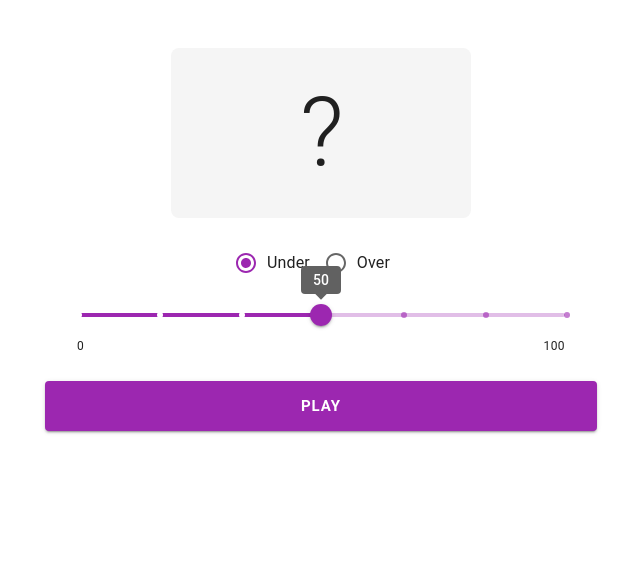
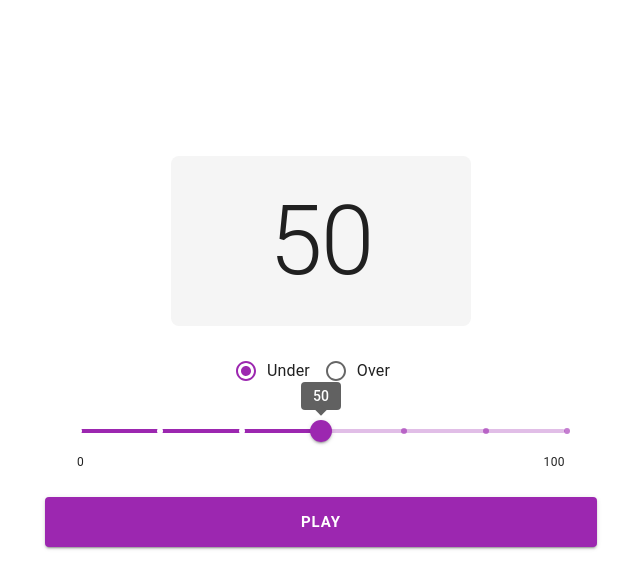
Before and after one commit to olhayakubovska/dice-game, a Next.js app: page / in a window 1280 px wide. Shown: the top 588 px of the page, without its empty margins (319-959 px from the left). Built offline with nearby package versions, Linux system fonts and the light colour scheme; what @mui/material-nextjs would draw is missing.

Commit message:
feat: enhance DiceGame component with improved error handling and animation; refactor layout for ResultAlert and HistoryTable

```diff
--- a/components/DiceGame.tsx
+++ b/components/DiceGame.tsx
@@ -2,11 +2,11 @@
 
 import { useCallback, useEffect } from 'react';
 import {
-  Alert, Box, Button, FormControlLabel, Paper, Radio, RadioGroup,
+  Alert, Box, Button, FormControlLabel, Grow, Paper, Radio, RadioGroup,
   Slider, Typography,
 } from '@mui/material';
 import { GuessType } from '@/types/game';
-import { THRESHOLD_MAX, THRESHOLD_MIN } from '@/lib/constants';
+import { MAX_HISTORY, THRESHOLD_MAX, THRESHOLD_MIN } from '@/lib/constants';
 import ResultAlert from './ResultAlert';
 import HistoryTable from './HistoryTable';
 import { useDiceGame } from '@/hooks/useDiceGame';
@@ -16,6 +16,8 @@ const RESULT_DISPLAY_WIDTH = 300;
 const RESULT_DISPLAY_HEIGHT = 170;
 const RESULT_FONT_SIZE = 96;
 const RESULT_FONT_WEIGHT = 300;
+const HISTORY_ROW_HEIGHT = 37;
+const HISTORY_RESERVED_HEIGHT = HISTORY_ROW_HEIGHT * (MAX_HISTORY + 1);
 
 export default function DiceGame() {
   const {
@@ -44,8 +46,14 @@ export default function DiceGame() {
 
   return (
     <Box>
+      <Box sx={{ display: 'grid', pb: 2 }}>
+        <Box sx={{ gridArea: '1 / 1', visibility: 'hidden' }} aria-hidden>
+          <ResultAlert result={{ result: 0, isWin: true }} threshold={threshold} guess={guess} />
+        </Box>
+
+        <Box sx={{ gridArea: '1 / 1' }}>
           {error && (
-        <Alert severity="error" sx={{ mb: 2 }}>
+            <Alert severity="error">
               {error}
             </Alert>
           )}
@@ -53,6 +61,8 @@ export default function DiceGame() {
           {lastResult && (
             <ResultAlert result={lastResult} threshold={threshold} guess={guess} />
           )}
+        </Box>
+      </Box>
 
       <Box sx={{ display: 'flex', justifyContent: 'center', mb: 3 }}>
         <Paper
@@ -68,16 +78,18 @@ export default function DiceGame() {
             borderRadius: 2,
           }}
         >
+          <Grow key={lastResult ? lastResult.result : threshold} in timeout={300}>
             <Typography
               variant="h1"
               sx={{ fontSize: RESULT_FONT_SIZE, fontWeight: RESULT_FONT_WEIGHT, color: 'text.primary' }}
             >
-            {lastResult ? lastResult.result : '?'}
+              {lastResult ? lastResult.result : threshold}
             </Typography>
+          </Grow>
         </Paper>
       </Box>
 
-      <Box sx={{ display: 'flex', justifyContent: 'center', mb: 2 }}>
+      <Box sx={{ display: 'flex', justifyContent: 'center', mb: 3}}>
         <RadioGroup
           row
           value={guess}
@@ -128,11 +140,9 @@ export default function DiceGame() {
         {loading ? 'Rolling...' : 'PLAY'}
       </Button>
 
-      {history.length > 0 && (
-        <Box sx={{ mt: 4 }}>
-          <HistoryTable history={history} />
+      <Box sx={{ mt: 4, minHeight: HISTORY_RESERVED_HEIGHT }}>
+        {history.length > 0 && <HistoryTable history={history} />}
       </Box>
-      )}
     </Box>
   );
 }
```
Lines whose indentation alone changed are shown as unchanged.
